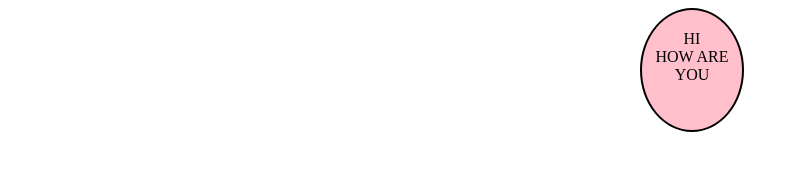
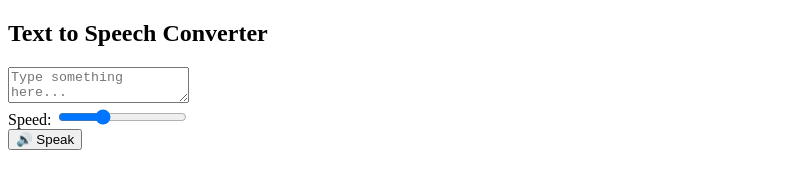
Before and after one commit to cc163183-sys/html, a plain HTML site: page index.html in a window 1280 px wide. Shown: the whole page, without its empty margins (0-799 px from the left). Drawn offline with Linux system fonts and the light colour scheme.

Commit message:
Update index.html

```diff
--- a/index.html
+++ b/index.html
@@ -3,12 +3,42 @@
 <head>
     <meta charset="UTF-8">
     <meta name="viewport" content="width=device-width, initial-scale=1.0">
-    <title>CSS level 2</title>
-    <link rel="stylesheet" href="style.css">
-
+    <title>Text to Speech</title>
+    <link rel="stylesheet" href="styles.css">
 </head>
 <body>
-    <div id="div1">HI<br> HOW ARE YOU</div>
+
+    <div class="container">
+        <h2>Text to Speech Converter</h2>
+
+        <textarea id="textBox" placeholder="Type something here..."></textarea>
+
+        <div class="controls">
+            <label>Speed:</label>
+            <input type="range" id="speed" min="0.5" max="2" step="0.1" value="1">
+        </div>
+
+        <button onclick="speak()">🔊 Speak</button>
+    </div>
+
+    <script>
+        function speak() {
+            let text = document.getElementById("textBox").value;
+            let speed = document.getElementById("speed").value;
+
+            if (text.trim() === "") {
+                alert("Please type something first!");
+                return;
+            }
+
+            let speech = new SpeechSynthesisUtterance(text);
+            speech.rate = speed;
+            speech.pitch = 1;
+
+            speechSynthesis.cancel();
+            speechSynthesis.speak(speech);
+        }
+    </script>
 
 </body>
 </html>
```
